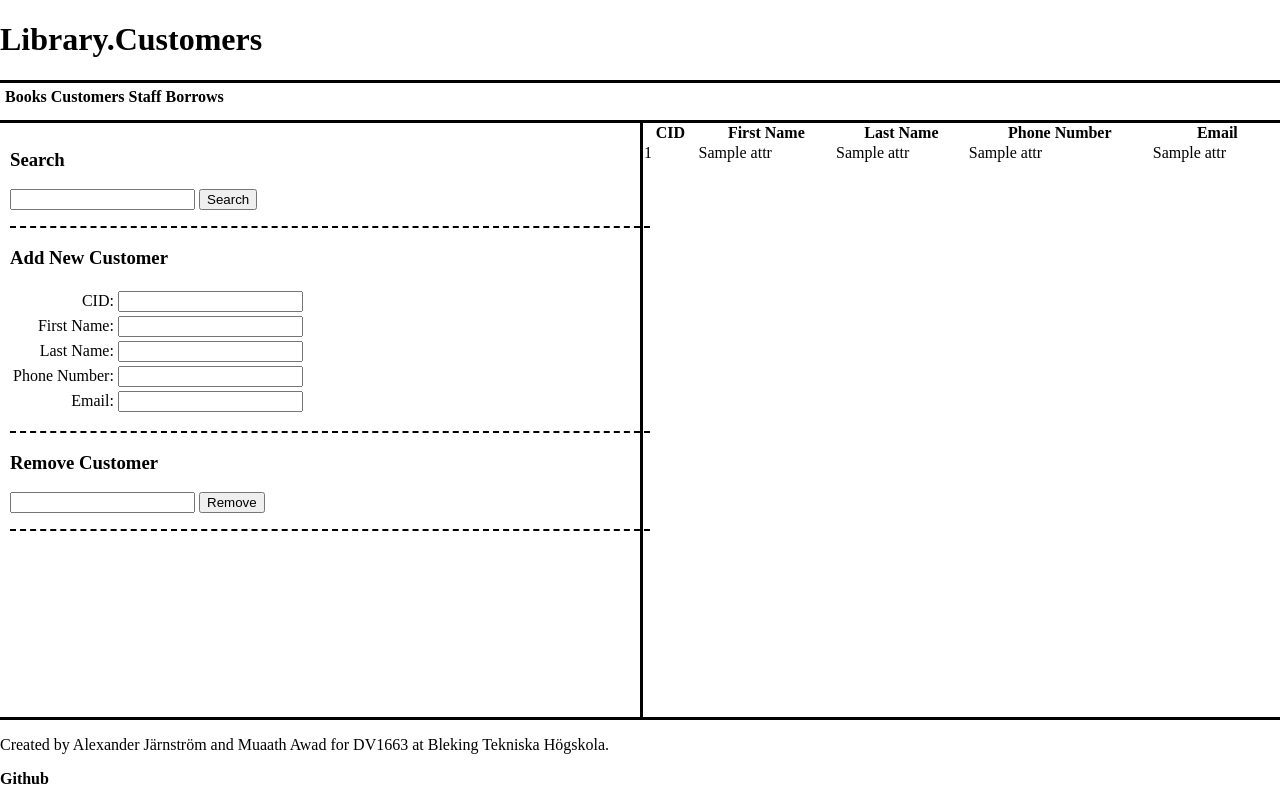
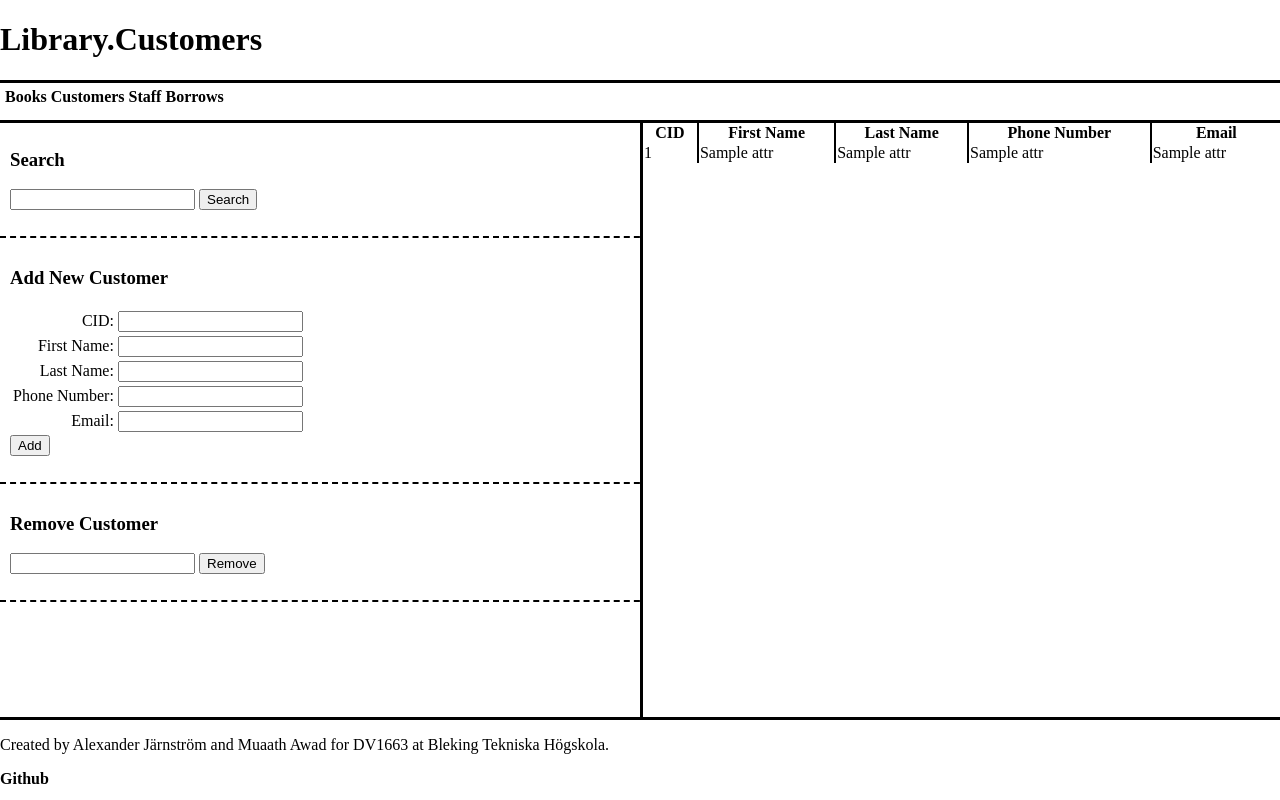
Before and after one commit to AlexanderJarnstrom/dv1663-project, a Flask app: template client/templates/tables/customer_table.html in a window 1280 px wide. Run offline with Flask 3, Linux system fonts and the light colour scheme; the template is opened without the code that fills it: most values are stand-ins (such as "Sample title", 1, 10 or a date in 2020).

Commit message:
started on customer functions

```diff
--- a/client/client_gui.py
+++ b/client/client_gui.py
@@ -12,26 +12,33 @@ def home():
 @app.route("/books")
 def books():
     cont = get_books()
-    print(cont)
     return render_template("tables/book_table.html", books=cont)
 
 
 @app.route("/borrows")
 def currently_borrowed():
     content = get_currently_borrowed()
-    print(content)
     return render_template("tables/currently_borrow_table.html", content=content)
 
 
 @app.route("/customers")
 def customers():
     content = get_customers()
-    print(content)
+    return render_template("tables/customer_table.html", content=content)
+
+
+@app.route("/customers/add", methods = ["POST"])
+def customer_add():
+    return render_template("tables/customer_table.html")
+
+@app.route("/customers/search", methods = ["POST"])
+def customer_search():
+    cid = request.form["txt-search-cid"]
+    content = get_customers(cid = cid)
     return render_template("tables/customer_table.html", content=content)
 
 
 @app.route("/staff")
 def staff():
     content = get_staff()
-    print(content)
     return render_template("tables/staff_table.html", content=content)
--- a/client/static/css/style.css
+++ b/client/static/css/style.css
@@ -43,7 +43,6 @@ a{
 }
 
 #handler-div {
-  padding: 10px;
   width: 100%;
   grid-column-start: 1;
   grid-column-end: 3;
@@ -52,14 +51,10 @@ a{
 }
 
 .handler-cell{
+  padding: 10px;
   width: 100%;
   border-bottom-style: dashed;
   border-bottom-width: 2px;
-}
-
-.form-table > tr {
-  background-color: red;
-  border-style: solid;
 }
 
 #table-div {
@@ -71,16 +66,27 @@ a{
   border-top-style: solid;
 }
 
+#table-div > table > tbody > tr > td {
+  border-right-style: solid;
+  border-width: 2px;
+}
 #table-div > table > thead > tr > th {
   position: sticky;
   top: 0px;
   background-color: white;
+  border-right-style: solid;
+  border-width: 2px;
 }
 
 #table-div > table > tbody > tr:nth-child(even) {
   background-color: #d0d0d0;
 }
 
+#table-div > table > tbody > tr:nth-child(odd) {
+  background-color: white;
+}
+
+
 #table-div > table {
   width: 100%;
   border-collapse: collapse;
--- a/client/templates/tables/customer_table.html
+++ b/client/templates/tables/customer_table.html
@@ -1,16 +1,18 @@
 {% extends "index.html" %}
+
 {% block title %}.Customers{% endblock %}
+
 {% block handler %}
 <div class="handler-cell">
   <h3>Search</h3>
-  <form>
-    <input type="text" name="search-cid">
-    <input type="button" name="bth-search" value="Search">
+  <form method="post" action="/customers/search">
+    <input type="text" name="txt-search-cid">
+    <input type="submit" name="bth-search" value="Search">
   </form>
 </div>
 <div class="handler-cell">
   <h3>Add New Customer</h3>
-  <form>
+  <form method="post" action="/customers/add">
     <table class="form-table">
       <tr>
         <td style="text-align: right;">CID:</td>
@@ -33,6 +35,7 @@
         <td><input type="text" name="txt-email"></td>
       </tr>
     </table>
+    <input type="submit" name="btn-add" value="Add">
   </form>
 </div>
 <div class="handler-cell">
```
